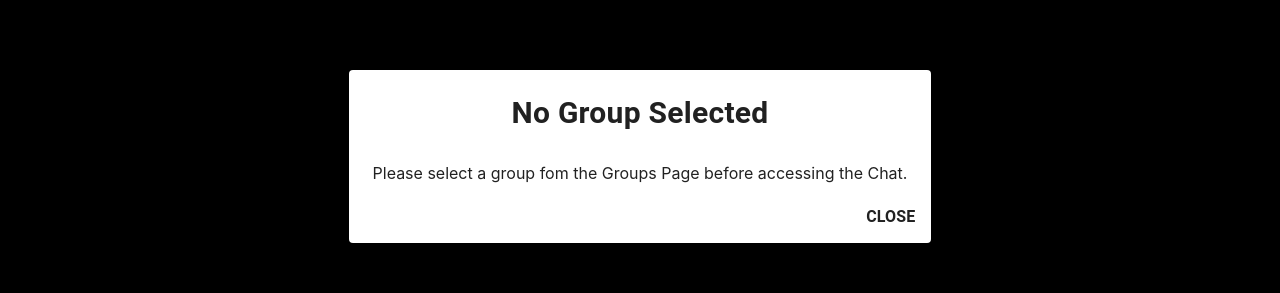
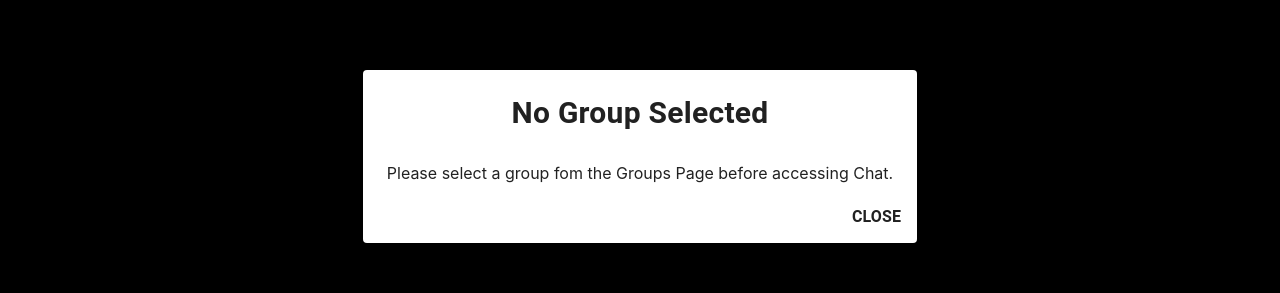
Before and after one commit to Jedro1270/Gakusei, a React (Create React App) app in the folder client/: page /api/chat in a window 1280 px wide. Shown: the part 244-537 px from the top of the page. Built offline with nearby package versions, Linux system fonts and the light colour scheme; no server answers.

Commit message:
refactor: factor out no group selected dialog component

```diff
--- a/client/src/Pages/Main App/Body/Chat/Chat.js
+++ b/client/src/Pages/Main App/Body/Chat/Chat.js
@@ -8,6 +8,7 @@ import { useHistory } from 'react-router-dom';
 import changeTitle from '../../../../Redux/Actions/ChangeTitle';
 import CustomAjax from '../../../../CustomAjax';
 import verifyToken from '../../Helper Functions/verifyToken';
+import NoGroupSelectedDialog from '../Error Dialogs/NoGroupSelectedDialog';
 
 
 export default function Chat() {
@@ -15,7 +16,6 @@ export default function Chat() {
     const [messages, setMessages] = useState([]);
     const [composedMessage, setComposedMessage] = useState('');
     const [messagesLimit, setMessagesLimit] = useState(20);
-    const [openDialog, setOpenDialog] = useState(false);
 
     const token = useSelector((state) => { return state.tokenState });
     const currentGroup = useSelector((state) => { return state.currentGroupState });
@@ -73,35 +73,14 @@ export default function Chat() {
             getMessages();
         }, 500);
 
-        if (currentGroup.id == null) {
-            setOpenDialog(true);
-        }
-
         return () => clearInterval(interval)
     }, [messagesLimit]);
 
     return (
         <ChatPageBody>
-            <Dialog open={openDialog}>
-                <BoldDialogTitle>
-                    No Group Selected
-                </BoldDialogTitle>
-
-                <DialogContent>
-                    Please select a group fom the Groups Page before accessing the Chat.
-                </DialogContent>
-
-                <DialogActions>
-                    <Button onClick={() => {
-                        setOpenDialog(false);
-                        history.push('/api/groups');
-                    }}>
-                        <BoldDialogAction>
-                            Close
-                        </BoldDialogAction>
-                    </Button>
-                </DialogActions>
-            </Dialog>
+            <NoGroupSelectedDialog
+                page='Chat'
+            />
 
             <LoadMoreButton onClick={() => {
                 setMessagesLimit(messagesLimit + 20);
@@ -186,14 +165,3 @@ const InputArea = styled(Box)({ // Make this scrollable
 const LoadMoreButton = styled(Button)({
     color: 'white'
 });
-
-const BoldDialogAction = styled(Typography)({
-    fontWeight: 'bold'
-});
-
-const BoldDialogTitle = styled(Typography)({
-    fontSize: '30px',
-    fontWeight: 'bold',
-    textAlign: 'center',
-    margin: '20px'
-});
--- a/client/src/Pages/Main App/Body/Notebooks/Notebooks.js
+++ b/client/src/Pages/Main App/Body/Notebooks/Notebooks.js
@@ -1,6 +1,7 @@
 import React, { useEffect, useState } from 'react';
-import { List, Box, styled, Dialog, DialogContent, Typography, DialogActions, Button } from '@material-ui/core';
+import { List, Box, styled } from '@material-ui/core';
 import { useDispatch, useSelector } from 'react-redux';
+import { useHistory } from 'react-router-dom';
 
 import CustomAjax from '../../../../CustomAjax';
 import SelectableNotebook from './SelectableNotebook';
@@ -9,7 +10,7 @@ import { setDrawer } from '../../../../Redux/Actions/ChangeHeaderNavigation';
 import FloatingActionButton from './FloatingActionButton';
 import createURL from './Helper Functions/createURL';
 import verifyToken from '../../Helper Functions/verifyToken';
-import { useHistory } from 'react-router-dom';
+import NoGroupSelectedDialog from '../Error Dialogs/NoGroupSelectedDialog';
 
 export default function Notebooks() {
 
@@ -22,7 +23,6 @@ export default function Notebooks() {
 
     const [notebooks, setNotebooks] = useState([]);
     const [newNotebookName, setNewNotebookName] = useState('');
-    const [openDialog, setOpenDialog] = useState(false);
 
     dispatch(changeTitle('Notebooks'));
     dispatch(setDrawer());
@@ -63,9 +63,6 @@ export default function Notebooks() {
     const createNotebook = (notebookName) => {
         const ajax = new CustomAjax();
 
-        if (currentGroup.id == undefined) {
-            setOpenDialog(true);
-        } else {
         const data = {
             notebookName: notebookName
         }
@@ -77,7 +74,6 @@ export default function Notebooks() {
             setNotebooks(response.notebooks);
         });
     }
-    }
 
     const handleDialogButtonClick = () => {
         createNotebook(newNotebookName);
@@ -86,29 +82,15 @@ export default function Notebooks() {
 
     return (
         <NotebooksPage>
+            <NoGroupSelectedDialog
+                page='Notebooks'
+            />
+
             <List>
 
                 { displayNotebooks() }
 
             </List>
-
-            <Dialog open={openDialog} onClose={() => { setOpenDialog(false) }}>
-                <BoldDialogTitle>
-                    No Group Selected
-                </BoldDialogTitle>
-
-                <DialogContent>
-                    Please select a group fom the Groups Page before creating a notebook.
-                </DialogContent>
-
-                <DialogActions>
-                    <Button onClick={() => { setOpenDialog(false) }}>
-                        <BoldDialogAction>
-                            Close
-                        </BoldDialogAction>
-                    </Button>
-                </DialogActions>
-            </Dialog>
 
             <FloatingActionButton handleDialogButtonClick={ handleDialogButtonClick } setNewName={ setNewNotebookName } label='New Notebook' />
         </NotebooksPage>
@@ -120,14 +102,3 @@ const NotebooksPage = styled(Box)({
     flexDirection: 'column',
     backgroundColor: 'black'
 });
-
-const BoldDialogTitle = styled(Typography)({
-    fontSize: '30px',
-    fontWeight: 'bold',
-    textAlign: 'center',
-    margin: '20px'
-});
-
-const BoldDialogAction = styled(Typography)({
-    fontWeight: 'bold'
-})
```
Lines whose indentation alone changed are shown as unchanged.
